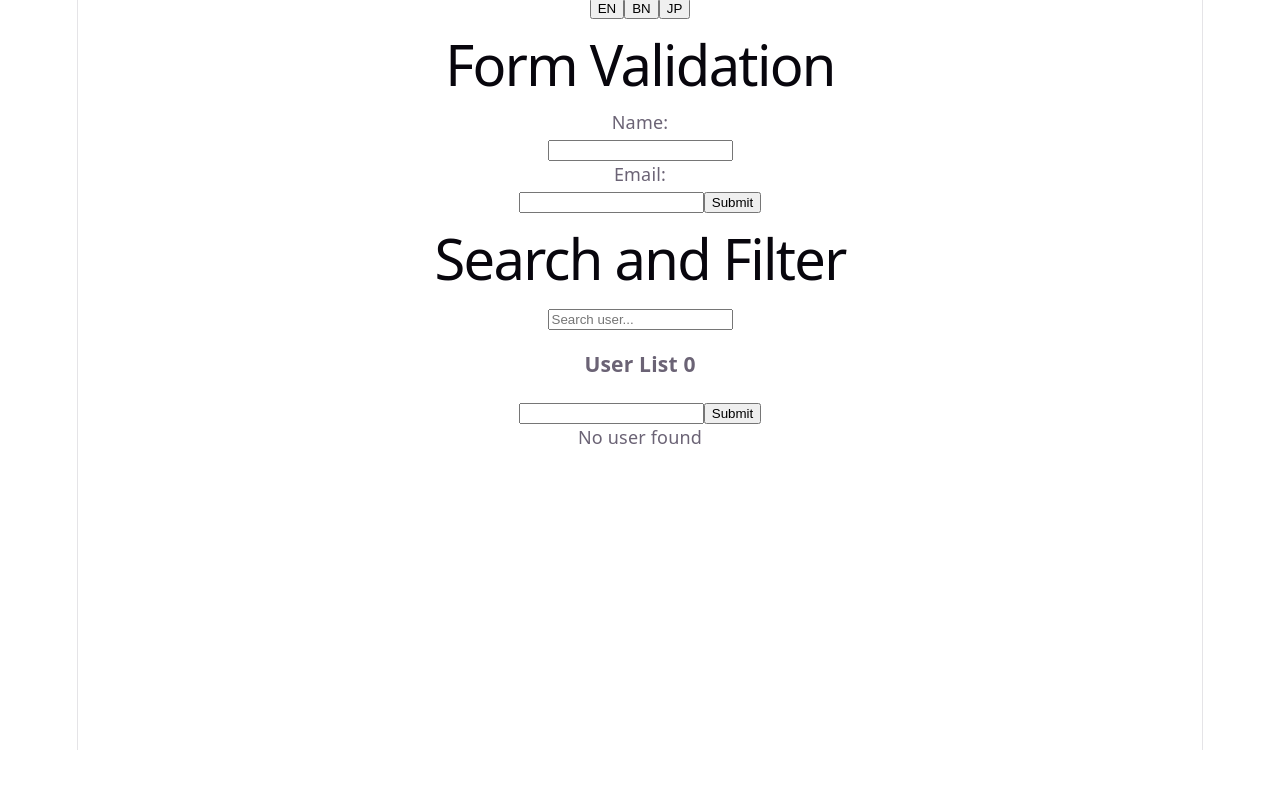
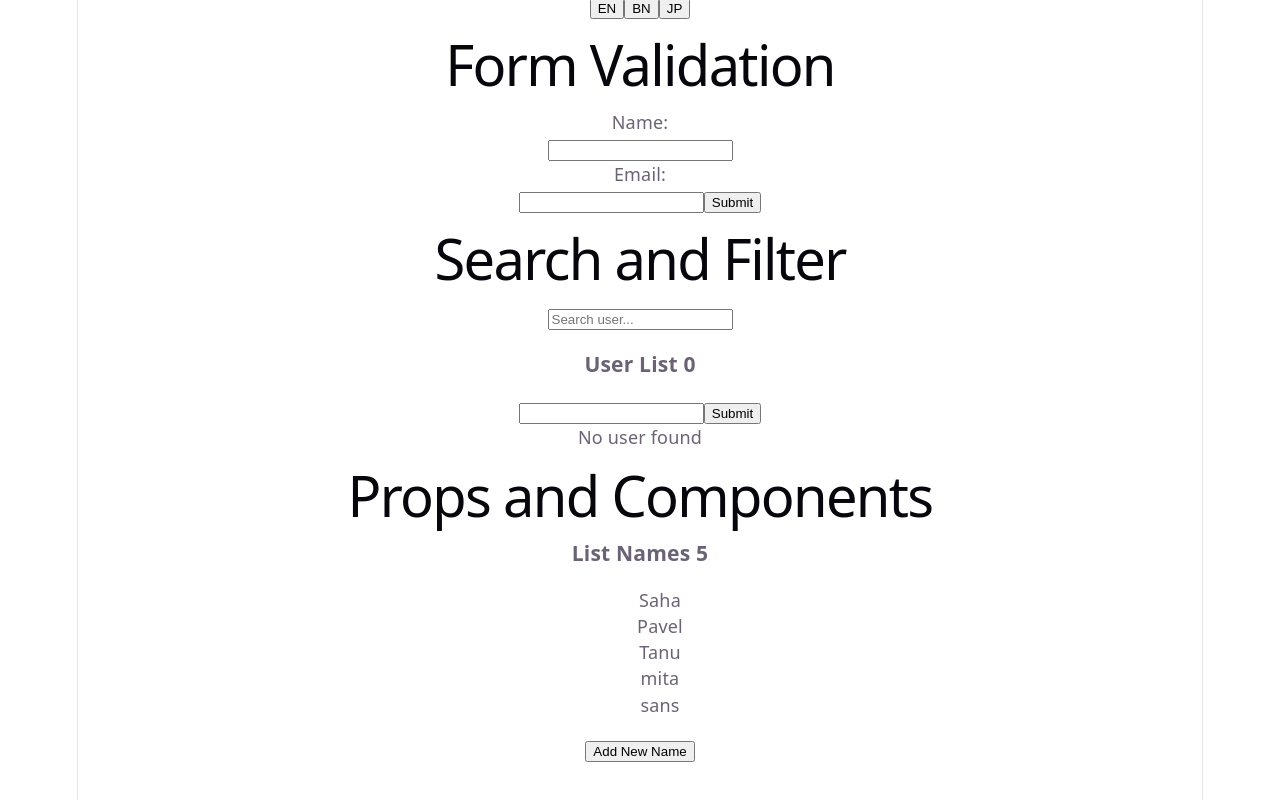
Before and after one commit to Sahajewel/react-interview-preparation, a React (Vite) app in the folder interview-preparation/: page / in a window 1280 px wide. Shown: the part 532-1332 px from the top of the page. Before the commit the page ends 1282 px from the top, so only its background shows below. Built offline with nearby package versions, Linux system fonts and the light colour scheme.

Commit message:
practice state and props

```diff
--- a/interview-preparation/src/App.tsx
+++ b/interview-preparation/src/App.tsx
@@ -6,6 +6,7 @@ import TodoList from "./TodoList";
 import Toggle from "./Toggle";
 import Form from "./Form";
 import SearchFilter from "./SearchFilter";
+import PropsComponents from "./PropsComponents";
 
 function App() {
   const [count, setCount] = useState(0);
@@ -31,6 +32,7 @@ function App() {
       <Toggle />
       <Form />
       <SearchFilter />
+      <PropsComponents />
     </div>
   );
 }
--- /dev/null
+++ b/interview-preparation/src/ChildComponents.tsx
@@ -0,0 +1,17 @@
+interface ChildProps {
+  names: string[];
+  onAdd: () => void;
+}
+export default function ChildComponents({ names, onAdd }: ChildProps) {
+  return (
+    <div>
+      <h3>List Names {names.length}</h3>
+      <ul style={{ listStyle: "none" }}>
+        {names.map((name, index: number) => (
+          <li key={index}>{name}</li>
+        ))}
+      </ul>
+      <button onClick={onAdd}>Add New Name</button>
+    </div>
+  );
+}
--- /dev/null
+++ b/interview-preparation/src/PropsComponents.tsx
@@ -0,0 +1,25 @@
+import { useState } from "react";
+import ChildComponents from "./ChildComponents";
+
+export default function PropsComponents() {
+  const [names, setNames] = useState<string[]>([
+    "Saha",
+    "Pavel",
+    "Tanu",
+    "mita",
+    "sans",
+  ]);
+  const [newCount, setNewCount] = useState(1);
+
+  const handleAddName = () => {
+    const updateName = `User ${newCount}`;
+    setNames([...names, updateName]);
+    setNewCount(newCount + 1);
+  };
+  return (
+    <div style={{ marginBottom: "300px" }}>
+      <h1>Props and Components</h1>
+      <ChildComponents names={names} onAdd={handleAddName} />
+    </div>
+  );
+}
--- a/interview-preparation/src/SearchFilter.tsx
+++ b/interview-preparation/src/SearchFilter.tsx
@@ -26,7 +26,7 @@ export default function SearchFilter() {
   );
 
   return (
-    <div style={{ marginBottom: "300px" }}>
+    <div>
       <h1>Search and Filter</h1>
       <input
         type="text"
```
